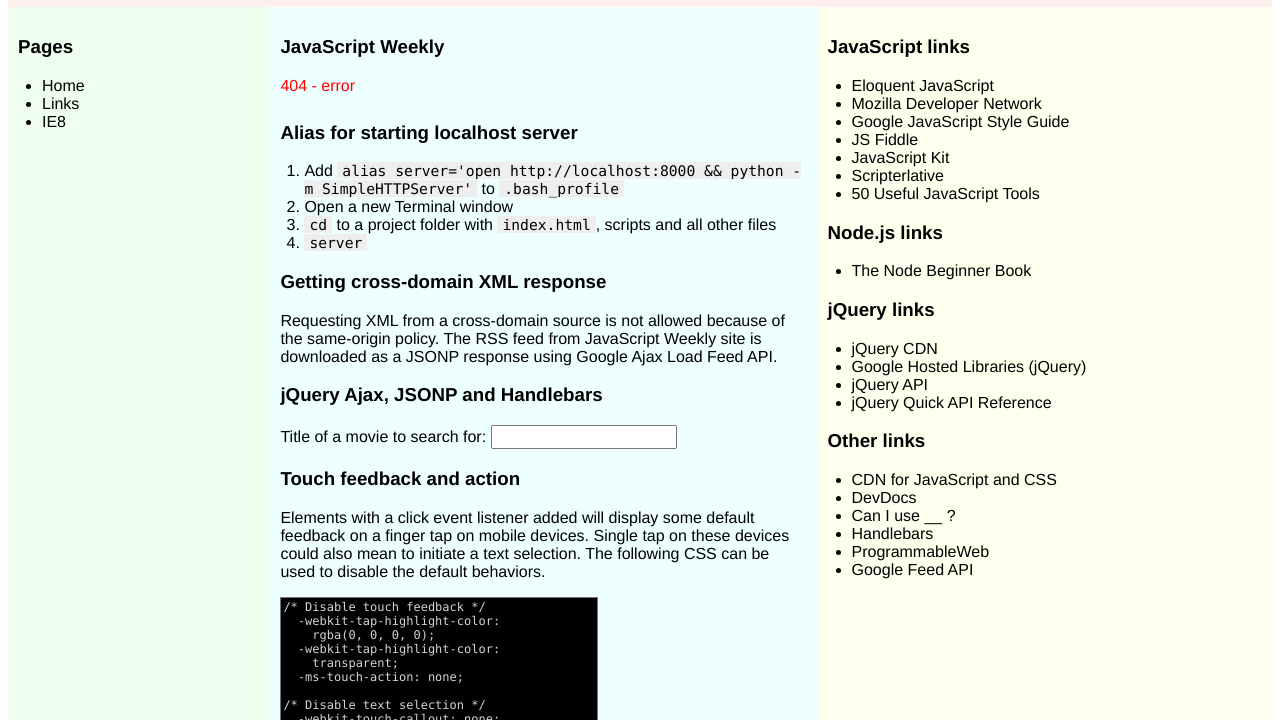
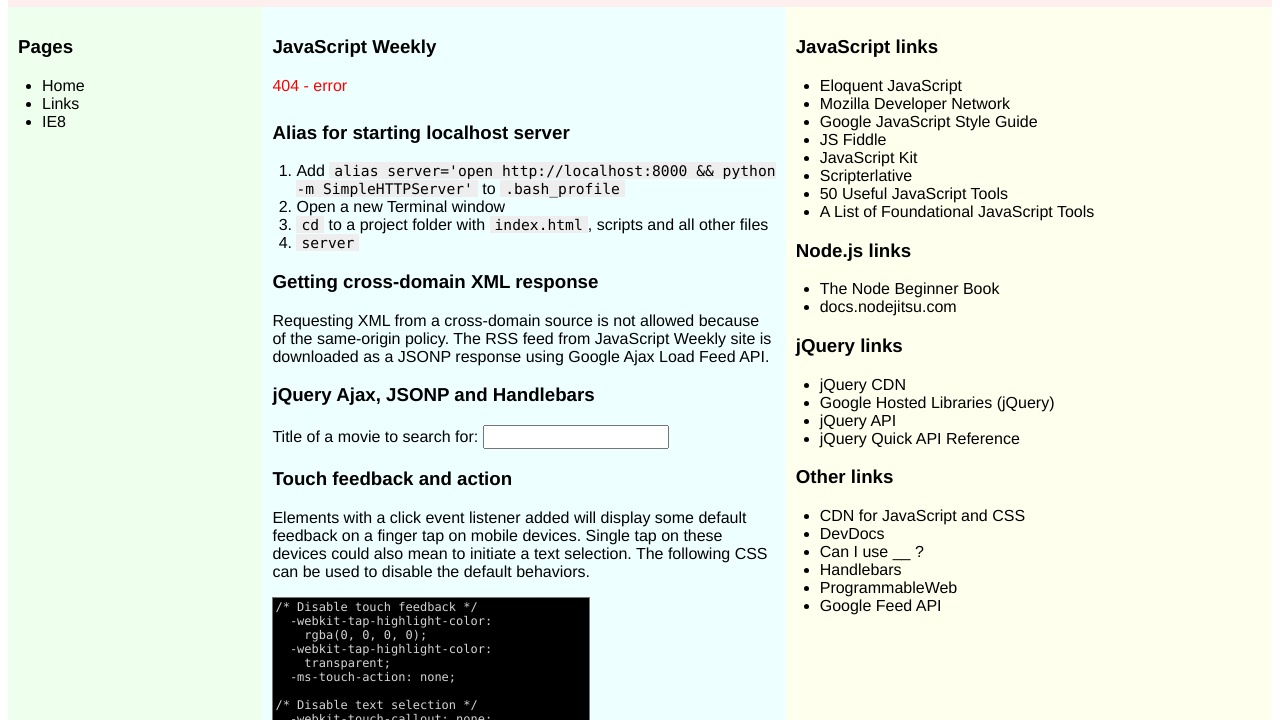
Before and after one commit to HIROSN/netcompweb, a plain HTML site: page index.html in a window 1280 px wide. Shown: the part 80-800 px from the top of the page. Drawn offline with nearby package versions, Linux system fonts and the light colour scheme.

Commit message:
Add links.

```diff
--- a/index.html
+++ b/index.html
@@ -403,6 +403,9 @@
           <li><a target="_blank" href=
             "http://www.smashingmagazine.com/2009/02/08/50-extremely-useful-javascript-tools/"
             >50 Useful JavaScript Tools</a></li>
+          <li><a target="_blank" href=
+            "https://www.codefellows.org/blog/a-list-of-foundational-javascript-tools"
+            >A List of Foundational JavaScript Tools</a></li>
         </ul>
 
         <h3>Node.js links</h3>
@@ -410,6 +413,9 @@
           <li><a target="_blank" href=
             "http://www.nodebeginner.org/"
             >The Node Beginner Book</a></li>
+          <li><a target="_blank" href=
+            "https://docs.nodejitsu.com/"
+            >docs.nodejitsu.com</a></li>
         </ul>
 
         <h3>jQuery links</h3>
```
